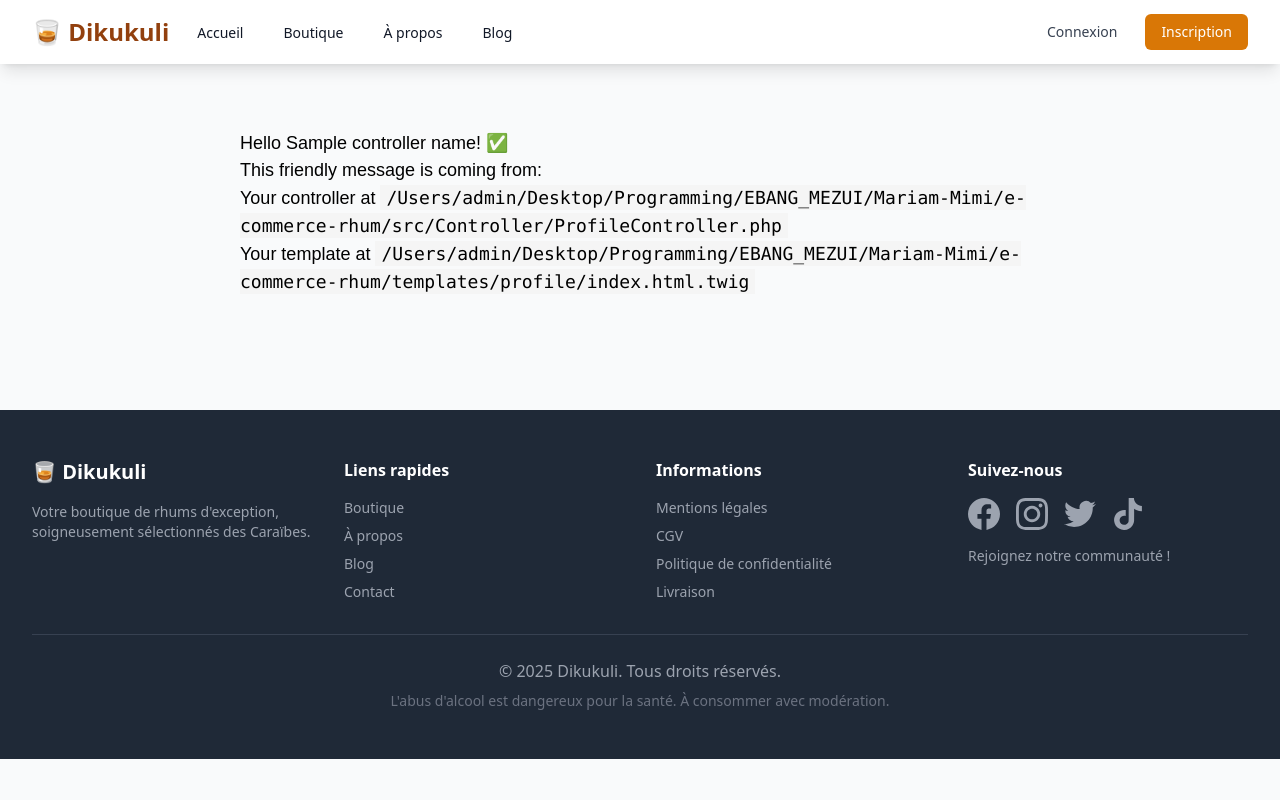
After one commit to Harry8679/E-commerce-Ma-Mimi, a Symfony app: template templates/profile/index.html.twig in a window 1280 px wide. The commit adds this page. Run offline with Twig, Linux system fonts and the light colour scheme; the template is opened without the code that fills it: most values are stand-ins (such as "Sample title", 1, 10 or a date in 2020); some libraries are stand-ins or nearby versions.

Commit message:
Profile Controller

```diff
--- a/templates/base.html.twig
+++ b/templates/base.html.twig
@@ -89,7 +89,7 @@
                                         </svg>
                                         Mes commandes
                                     </a>
-                                    <a href="#" class="flex items-center px-4 py-2 text-sm text-gray-700 hover:bg-amber-50 hover:text-amber-700">
+                                    <a href="{{ path('app_account_addresses') }}" class="flex items-center px-4 py-2 text-sm text-gray-700 hover:bg-amber-50 hover:text-amber-700">
                                         <svg class="mr-3 h-5 w-5" fill="none" stroke="currentColor" viewBox="0 0 24 24">
                                             <path stroke-linecap="round" stroke-linejoin="round" stroke-width="2" d="M17 20h5v-2a3 3 0 00-5.356-1.857M17 20H7m10 0v-2c0-.656-.126-1.283-.356-1.857M7 20H2v-2a3 3 0 015.356-1.857M7 20v-2c0-.656.126-1.283.356-1.857m0 0a5.002 5.002 0 019.288 0M15 7a3 3 0 11-6 0 3 3 0 016 0zm6 3a2 2 0 11-4 0 2 2 0 014 0zM7 10a2 2 0 11-4 0 2 2 0 014 0z"/>
                                         </svg>
--- /dev/null
+++ b/templates/profile/index.html.twig
@@ -0,0 +1,20 @@
+{% extends 'base.html.twig' %}
+
+{% block title %}Hello ProfileController!{% endblock %}
+
+{% block body %}
+<style>
+    .example-wrapper { margin: 1em auto; max-width: 800px; width: 95%; font: 18px/1.5 sans-serif; }
+    .example-wrapper code { background: #F5F5F5; padding: 2px 6px; }
+</style>
+
+<div class="example-wrapper">
+    <h1>Hello {{ controller_name }}! ✅</h1>
+
+    This friendly message is coming from:
+    <ul>
+        <li>Your controller at <code>/Users/admin/Desktop/Programming/EBANG_MEZUI/Mariam-Mimi/e-commerce-rhum/src/Controller/ProfileController.php</code></li>
+        <li>Your template at <code>/Users/admin/Desktop/Programming/EBANG_MEZUI/Mariam-Mimi/e-commerce-rhum/templates/profile/index.html.twig</code></li>
+    </ul>
+</div>
+{% endblock %}
```
Also changed, not shown: src/Controller/ProfileController.php (added, +18 -0 lines).
